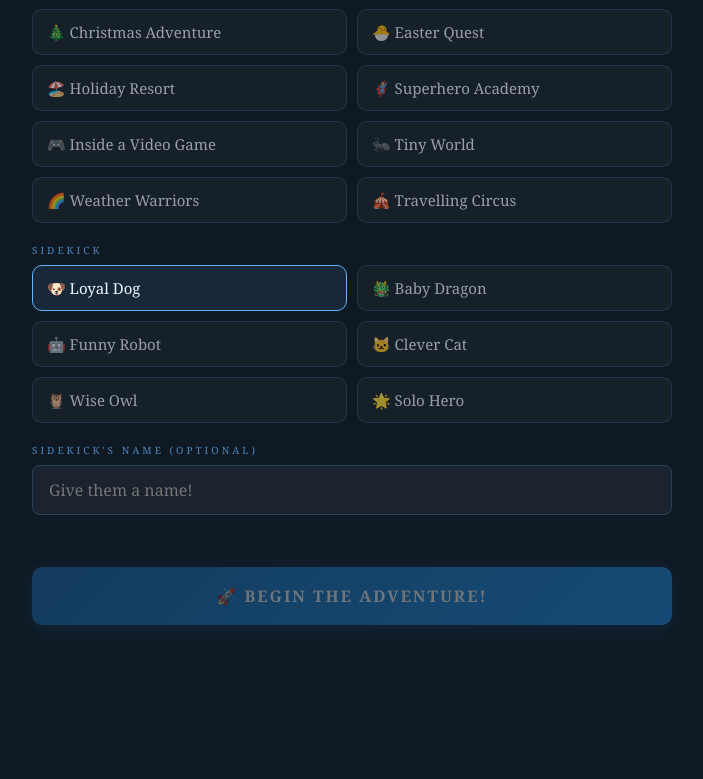
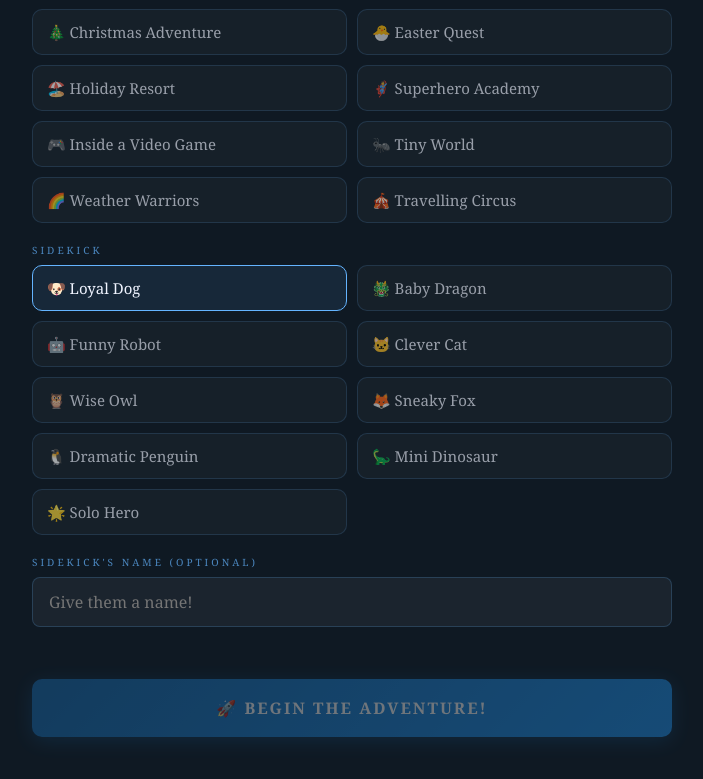
Before and after one commit to klaw20/story-ours, a React (Vite) app: page / in a window 1280 px wide. Shown: the part 1090-1869 px from the top of the page, without its empty margins (288-991 px from the left). Before the commit the page ends 1815 px from the top, so only its background shows below. Built offline with nearby package versions, Linux system fonts and the light colour scheme.

Commit message:
Update App.jsx

```diff
--- a/src/App.jsx
+++ b/src/App.jsx
@@ -27,14 +27,16 @@ const THEMES = [
   { id: "circus",     label: "🎪 Travelling Circus",   desc: "Acrobats, mysteries, a missing lion" },
 ];
 const SIDEKICKS = [
-  { id: "dog",    label: "🐶 Loyal Dog" },
-  { id: "dragon", label: "🐲 Baby Dragon" },
-  { id: "robot",  label: "🤖 Funny Robot" },
-  { id: "cat",    label: "🐱 Clever Cat" },
-  { id: "owl",    label: "🦉 Wise Owl" },
-  { id: "none",   label: "🌟 Solo Hero" },
+  { id: "dog",     label: "🐶 Loyal Dog",        desc: "Incredibly brave. Terrified of everything. Will charge into danger then immediately hide behind your leg" },
+  { id: "dragon",  label: "🐲 Baby Dragon",       desc: "Breathes fire at the worst possible moments. Always apologising. Surprisingly good at baking" },
+  { id: "robot",   label: "🤖 Funny Robot",       desc: "Has an answer for everything. All of his answers are wrong. Very confident about this" },
+  { id: "cat",     label: "🐱 Clever Cat",        desc: "Genuinely the smartest one there. Refuses to help unless it was their idea. Occasionally helps by accident" },
+  { id: "owl",     label: "🦉 Wise Owl",          desc: "Gives profound advice that makes no sense. Has never once been right. Very mysterious about this" },
+  { id: "fox",     label: "🦊 Sneaky Fox",        desc: "Master of disguise. Fools everyone except the people they're trying to fool. Always has a plan B" },
+  { id: "penguin", label: "🐧 Dramatic Penguin",  desc: "Takes everything extremely seriously. Very formal. Once cried at a sandwich" },
+  { id: "mini",    label: "🦕 Mini Dinosaur",     desc: "Thinks everything is food. It is not. Surprisingly fast for someone with such tiny arms" },
+  { id: "none",    label: "🌟 Solo Hero",         desc: "No sidekick — the hero goes it alone. Scarier than it sounds" },
 ];
-
 const LOADING_MSGS = [
   "Opening the storybook…",
   "Drawing the map…",
```
